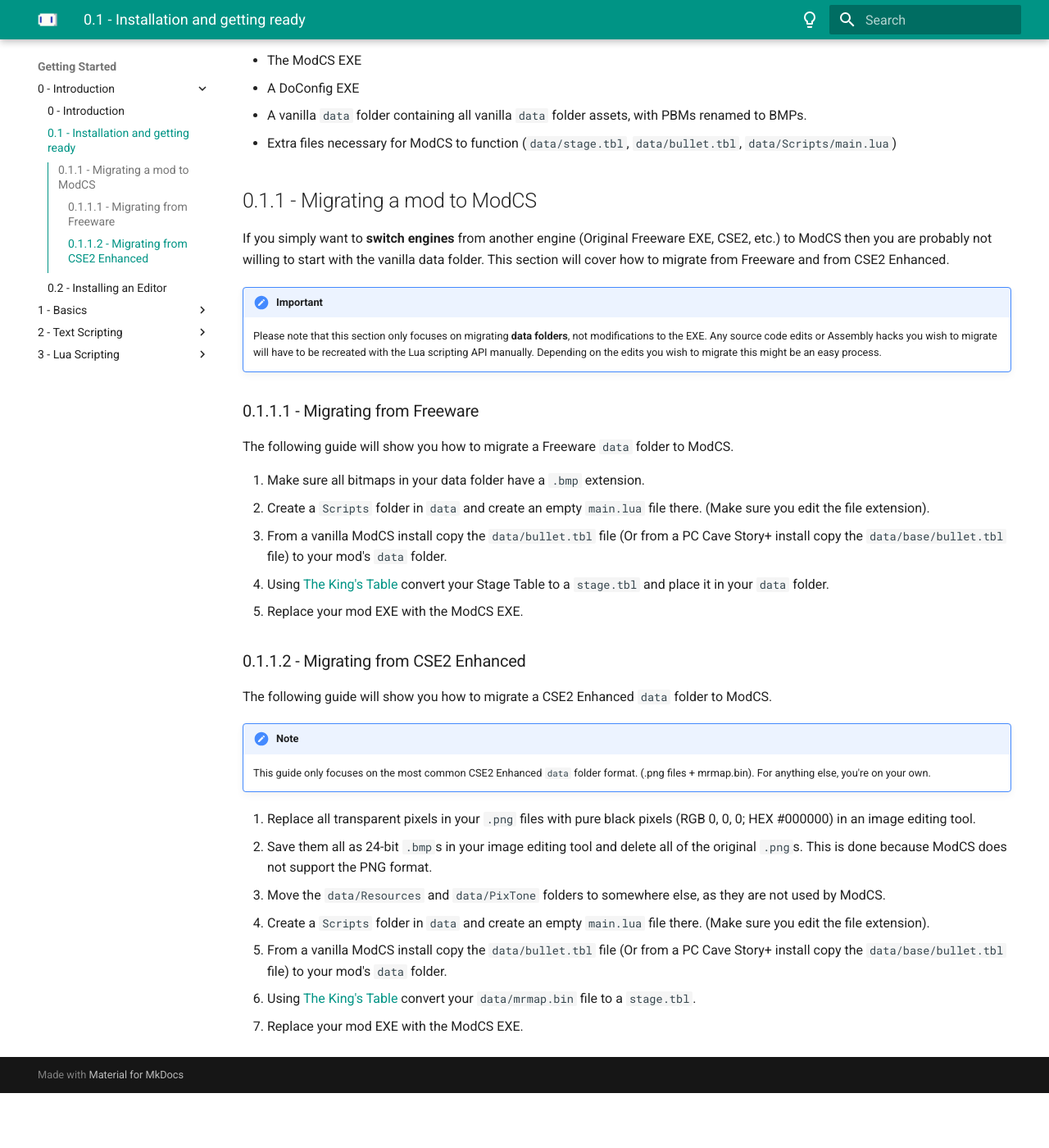
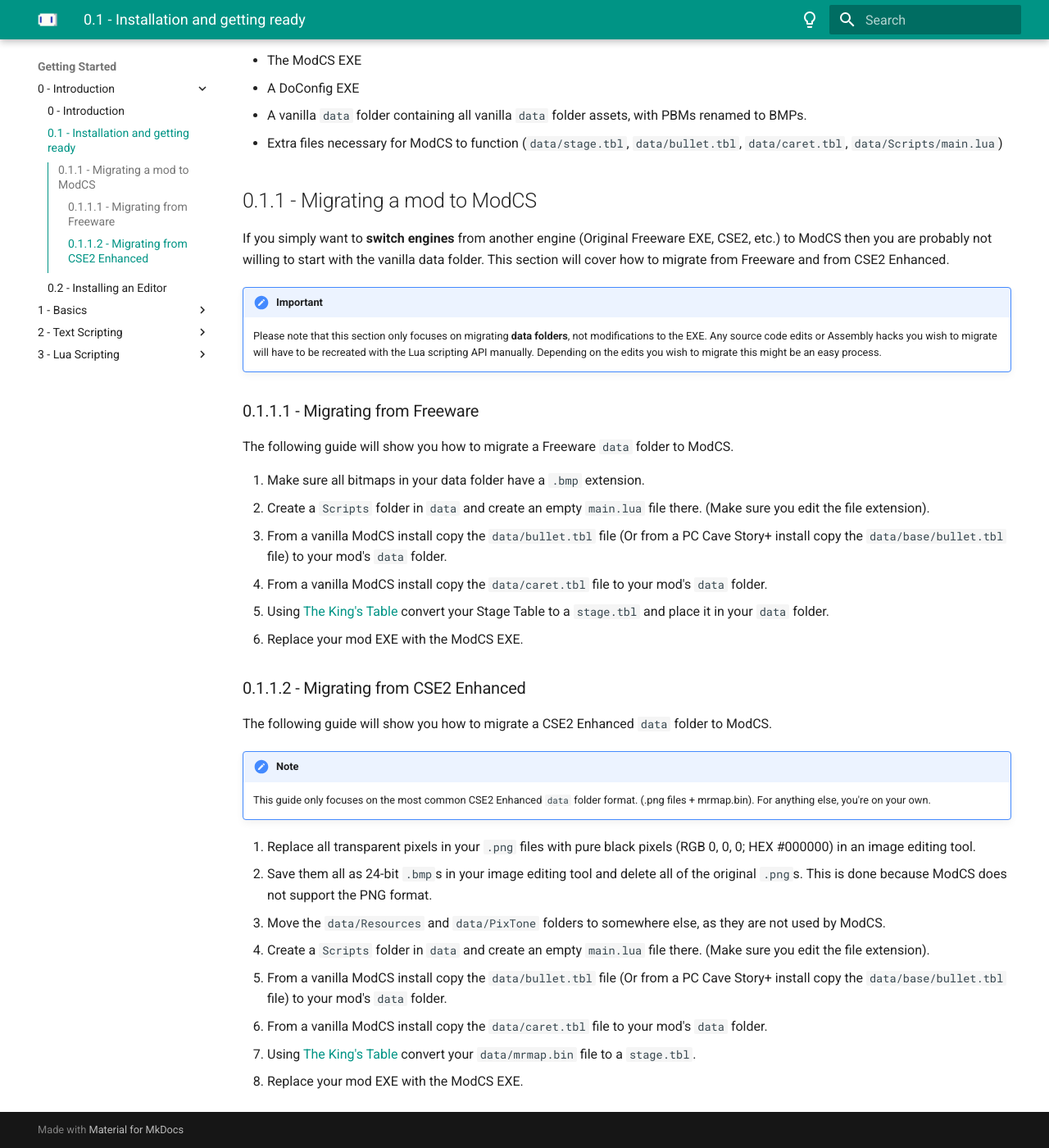
Before and after one commit to modcavestory/modcavestory.github.io, an MkDocs documentation site: the page built from docs/guide/intro/install.md, in a window 1280 px wide and 1400 px high, scrolled down 357 px. Shown: the whole window at 82% size. Built offline with MkDocs 1.6.1 and Material for MkDocs 9.7.7, drawn with Linux system fonts in a browser that asks for light colours; before the commit the page ends 1690 px from its top, so only the background shows below that.

Commit message:
Update guide

```diff
--- a/docs/guide/intro/install.md
+++ b/docs/guide/intro/install.md
@@ -11,7 +11,7 @@
 - The ModCS EXE
 - A DoConfig EXE
 - A vanilla `data` folder containing all vanilla `data` folder assets, with PBMs renamed to BMPs.
-- Extra files necessary for ModCS to function (`data/stage.tbl`, `data/bullet.tbl`, `data/Scripts/main.lua`)
+- Extra files necessary for ModCS to function (`data/stage.tbl`, `data/bullet.tbl`, `data/caret.tbl`, `data/Scripts/main.lua`)
 
 ## 0.1.1 - Migrating a mod to ModCS
 
@@ -27,8 +27,9 @@
 1. Make sure all bitmaps in your data folder have a `.bmp` extension.
 2. Create a `Scripts` folder in `data` and create an empty `main.lua` file there. (Make sure you edit the file extension).
 3. From a vanilla ModCS install copy the `data/bullet.tbl` file (Or from a PC Cave Story+ install copy the `data/base/bullet.tbl` file) to your mod's `data` folder.
-4. Using [The King's Table](/guide/intro/editors/#022-the-kings-table) convert your Stage Table to a `stage.tbl` and place it in your `data` folder.
-5. Replace your mod EXE with the ModCS EXE.
+4. From a vanilla ModCS install copy the `data/caret.tbl` file to your mod's `data` folder.
+5. Using [The King's Table](/guide/intro/editors/#022-the-kings-table) convert your Stage Table to a `stage.tbl` and place it in your `data` folder.
+6. Replace your mod EXE with the ModCS EXE.
 
 ### 0.1.1.2 - Migrating from CSE2 Enhanced
 
@@ -42,5 +43,6 @@
 3. Move the `data/Resources` and `data/PixTone` folders to somewhere else, as they are not used by ModCS.
 4. Create a `Scripts` folder in `data` and create an empty `main.lua` file there. (Make sure you edit the file extension).
 5. From a vanilla ModCS install copy the `data/bullet.tbl` file (Or from a PC Cave Story+ install copy the `data/base/bullet.tbl` file) to your mod's `data` folder.
-6. Using [The King's Table](/guide/intro/editors/#022-the-kings-table) convert your `data/mrmap.bin` file to a `stage.tbl`.
-7. Replace your mod EXE with the ModCS EXE.
+6. From a vanilla ModCS install copy the `data/caret.tbl` file to your mod's `data` folder.
+7. Using [The King's Table](/guide/intro/editors/#022-the-kings-table) convert your `data/mrmap.bin` file to a `stage.tbl`.
+8. Replace your mod EXE with the ModCS EXE.
```
